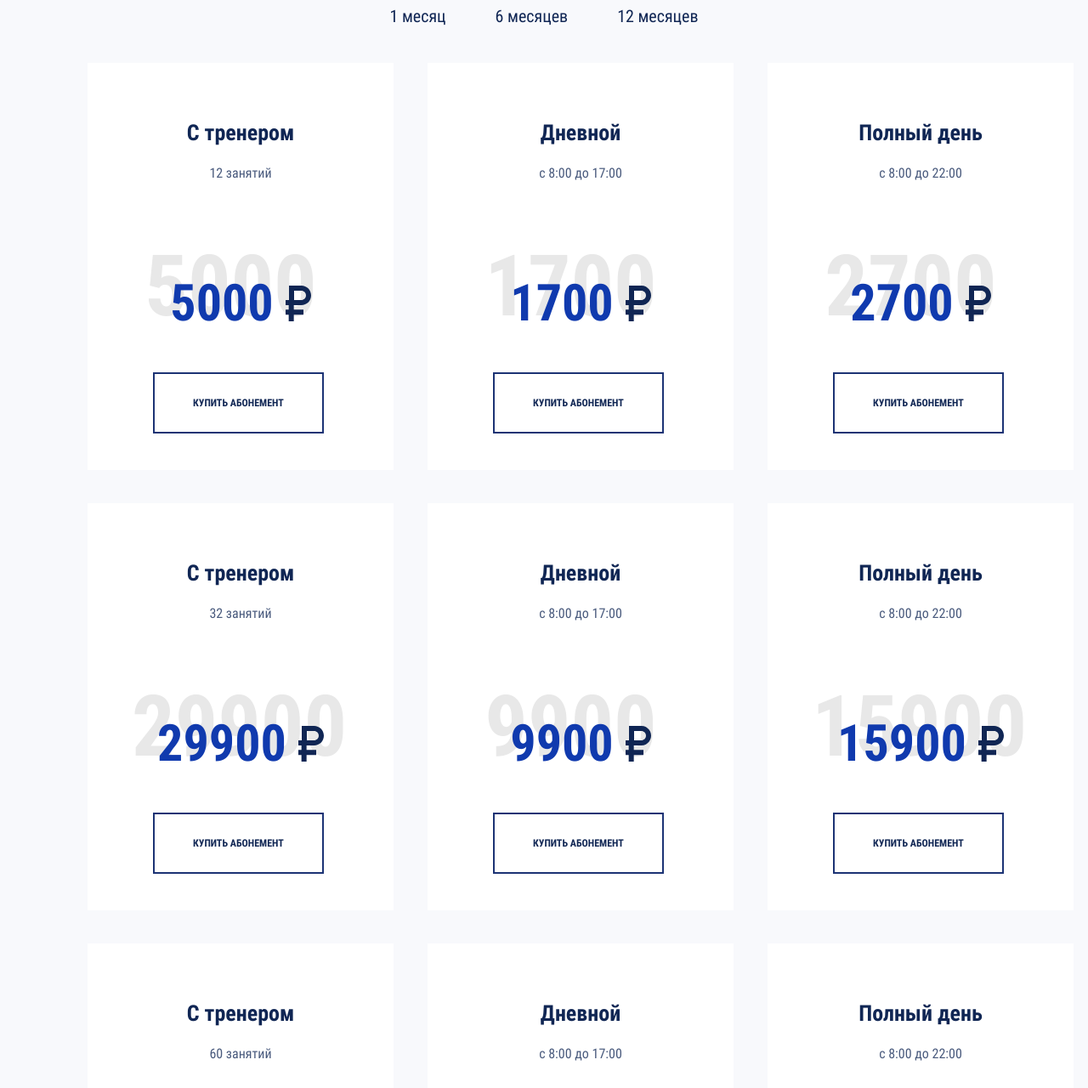
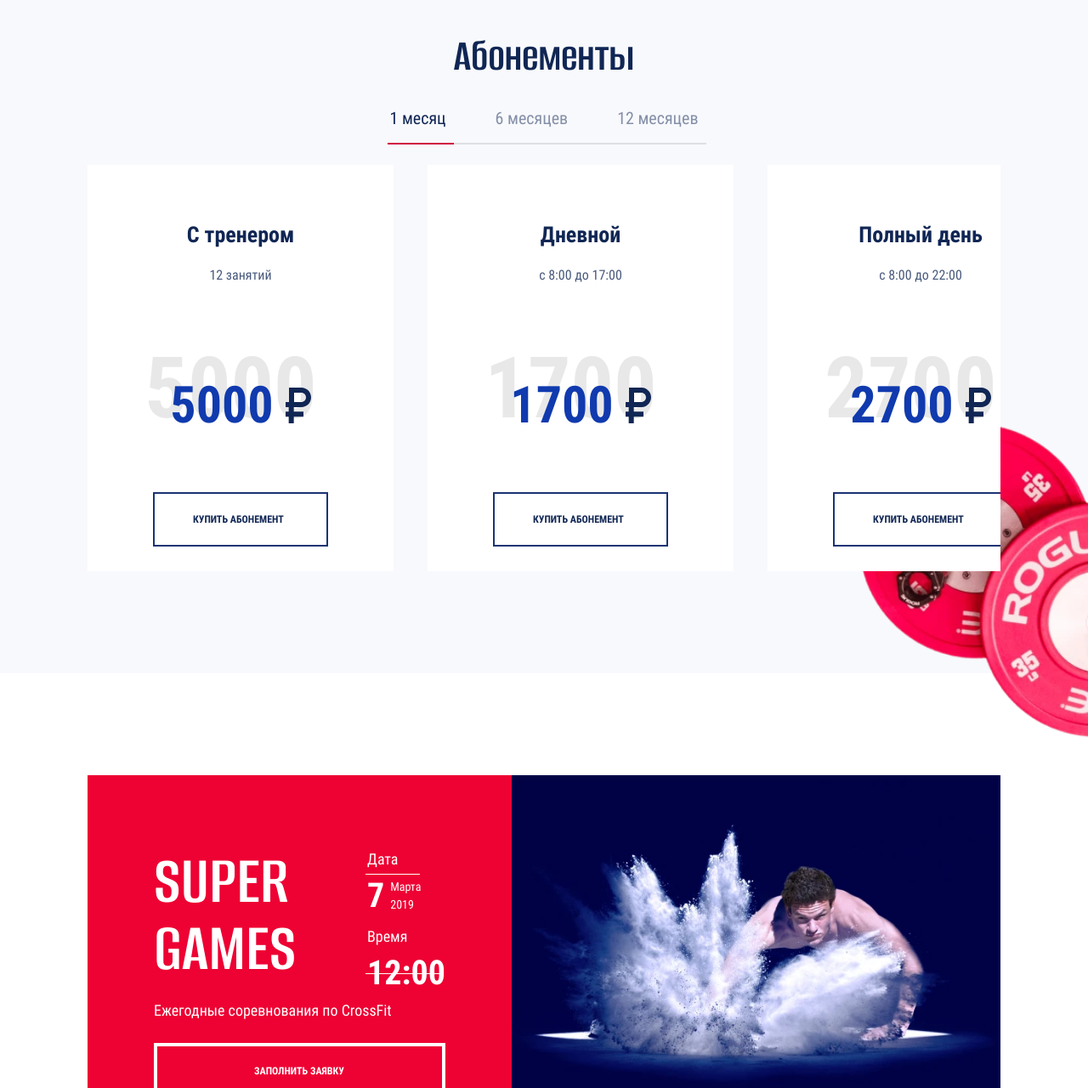
Before and after one commit to D-Inna/accelerator-supergym, a website built with webpack: page source/index.html in a window 1280 px wide. Shown: the part 1520-2800 px from the top of the page at 85% size. Built offline with nearby package versions, Linux system fonts and the light colour scheme; files whose address does not match are found by name.

Commit message:
Добавляет блок игр

```diff
--- a/source/index.html
+++ b/source/index.html
@@ -27,7 +27,7 @@
             <span>Тренажёрный зал <br>
               Групповые занятия <br>
               Кардио-зона </span>
-            <a class="header__link-info" href="">Купить абонемент</a>
+            <a class="header__link-info" href="#subscriptions">Купить абонемент</a>
           </div>
           <div class="header__image-container">
             <picture>
@@ -49,10 +49,12 @@
           <div class="promo__info">
             <h2>Тренажерный зал</h2>
             <h3>Просторный зал площадью 900&nbsp;кв/м</h3>
-            <span>Supergym&nbsp;&mdash; самый большой фитнес центр за&nbsp;Уралом и&nbsp;идеальное место для укрепления тела и&nbsp;здоровья.
+            <span>Supergym&nbsp;&mdash; самый большой фитнес центр за&nbsp;Уралом и&nbsp;идеальное место для укрепления
+              тела и&nbsp;здоровья.
               Тренажерный зал оснащен всем необходимым современным оборудованием для всех спортсменов.</span>
             <span class="promo__desktop">В&nbsp;зале расположены
-              отдельная зона для Crossfit и&nbsp;кардио-зона с&nbsp;40&nbsp;тренажерами. Также в&nbsp;фитнес центре есть несколько
+              отдельная зона для Crossfit и&nbsp;кардио-зона с&nbsp;40&nbsp;тренажерами. Также в&nbsp;фитнес центре есть
+              несколько
               оборудованных залов для различных видов групповых занятий.</span>
           </div>
           <div class="promo__wrapper-image">
@@ -76,8 +78,8 @@
               <source type="image/webp" srcset="./img/video.webp 1x, ./img/video@2x.webp 2x">
               <source media="(max-width: 767px)" srcset="./img/video-mobile.jpg 1x, ./img/video-mobile@2x.jpg 2x">
               <source media="(max-width: 1199px)" srcset="./img/video-tablet.jpg 1x, ./img/video-tablet@2x.jpg 2x">
-              <img class="promo__image" src="./img/video.jpg" srcset="./img/video@2x.jpg 2x" width="364" height="228" loading="lazy"
-                alt="Превью тренажерного зала.">
+              <img class="promo__image" src="./img/video.jpg" srcset="./img/video@2x.jpg 2x" width="364" height="228"
+                loading="lazy" alt="Превью тренажерного зала.">
             </picture>
             <img class="promo__icon" src="./img/play.svg" alt="Воспроизвести видео.">
             <div class="promo__video" data-src="https://www.youtube.com/embed/9TZXsZItgdw?autoplay=1">
@@ -86,15 +88,16 @@
         </div>
       </section>
 
-      <section class="subscriptions">
-        <div class="subscriptions__wrapper">
+      <section class="subscriptions" id="subscriptions">
+        <div class="subscriptions__wrapper" data-tabs="parent" data-delay="300" data-height="max">
           <h2>Абонементы</h2>
-          <div class="subscriptions__tabs">
-            <button class="subscriptions__tabs-button">1&nbsp;месяц</button>
-            <button class="subscriptions__tabs-button">6&nbsp;месяцев</button>
-            <button class="subscriptions__tabs-button">12&nbsp;месяцев</button>
+          <div class="subscriptions__tabs" data-tabs="controls">
+            <button class="subscriptions__tabs-button" type="button" data-tabs="control">1&nbsp;месяц</button>
+            <button class="subscriptions__tabs-button" type="button" data-tabs="control">6&nbsp;месяцев</button>
+            <button class="subscriptions__tabs-button" type="button" data-tabs="control">12&nbsp;месяцев</button>
           </div>
-          <ul class="subscriptions__list">
+          <div class="subscriptions__wrapper-list" data-tabs="content">
+            <ul class="subscriptions__list" data-tabs="element">
               <li class="subscriptions__item">
                 <h3>С&nbsp;тренером</h3>
                 <h4>12&nbsp;занятий</h4>
@@ -130,7 +133,7 @@
               </li>
             </ul>
 
-          <ul class="subscriptions__list">
+            <ul class="subscriptions__list" data-tabs="element">
               <li class="subscriptions__item">
                 <h3>С&nbsp;тренером</h3>
                 <h4>32&nbsp;занятий</h4>
@@ -166,7 +169,7 @@
               </li>
             </ul>
 
-          <ul class="subscriptions__list">
+            <ul class="subscriptions__list" data-tabs="element">
               <li class="subscriptions__item">
                 <h3>С&nbsp;тренером</h3>
                 <h4>60&nbsp;занятий</h4>
@@ -201,32 +204,56 @@
                 <a class="subscriptions__link" href="#">купить абонемент</a>
               </li>
             </ul>
+          </div>
+
 
           <picture>
             <source type="image/webp" media="(max-width: 1199px)"
               srcset="./img/inventory-tablet.webp 1x, ./img/inventory-tablet@2x.webp 2x">
             <source type="image/webp" srcset="./img/inventory.webp 1x, ./img/inventory@2x.webp 2x">
-          <source media="(max-width: 1199px)" srcset="./img/inventory-tablet.png 1x, ./img/inventory-tablet@2x.png 2x">
-          <img src="./img/inventory.png" srcset="./img/inventory@2x.png 2x" width="321" height="384" loading="lazy"
-            alt="Инвентарь тренажерного зала.">
+            <source media="(max-width: 1199px)"
+              srcset="./img/inventory-tablet.png 1x, ./img/inventory-tablet@2x.png 2x">
+            <img class="subscriptions__image" src="./img/inventory.png" srcset="./img/inventory@2x.png 2x" width="321"
+              height="384" loading="lazy" alt="Инвентарь тренажерного зала.">
           </picture>
         </div>
 
       </section>
-      <section>
+
+      <section class="promo-games">
+        <div class="promo-games__wrapper">
+          <div class="promo-games__inner">
+            <h2>SUPER GAMES</h2>
+            <dl class="promo-games__list">
+              <dt>Дата</dt>
+              <dd>7 <small>Марта<br>2019</small></dd>
+              <dt>Время</dt>
+              <dd>12:00</dd>
+            </dl>
+            <p>Ежегодные соревнования по CrossFit</p>
+            <a class="promo-games__link" href="#">заполнить заявку</a>
+          </div>
+
+          <div class="promo-games__wrapper-image">
             <picture>
             <source type="image/webp" media="(max-width: 767px)"
               srcset="./img/supergames-mobile.webp 1x, ./img/supergames-mobile@2x.webp 2x">
             <source type="image/webp" media="(max-width: 1199px)"
               srcset="./img/supergames-tablet.webp 1x, ./img/supergames-tablet@2x.webp 2x">
             <source type="image/webp" srcset="./img/supergames.webp 1x, ./img/supergames@2x.webp 2x">
-          <source media="(max-width: 767px)" srcset="./img/supergames-mobile.jpg 1x, ./img/supergames-mobile@2x.jpg 2x">
+            <source media="(max-width: 767px)"
+              srcset="./img/supergames-mobile.jpg 1x, ./img/supergames-mobile@2x.jpg 2x">
             <source media="(max-width: 1199px)"
               srcset="./img/supergames-tablet.jpg 1x, ./img/supergames-tablet@2x.jpg 2x">
             <img src="./img/supergames.jpg" srcset="./img/supergames@2x.jpg 2x" width="660" height="500" loading="lazy"
               alt="Cупер игры.">
           </picture>
+          </div>
+
+        </div>
+
       </section>
+
       <section>
         <picture>
           <source type="image/webp" srcset="./img/coach1.webp 1x, ./img/coach1@2x.webp 2x">
--- a/source/js/main.js
+++ b/source/js/main.js
@@ -2,6 +2,7 @@ import {iosVhFix} from './utils/ios-vh-fix';
 import {initModals} from './modules/modals/init-modals';
 import {Form} from './modules/form-validate/form';
 import './modules/video';
+import {initTabs} from './modules/tabs/init-tabs';
 
 // ---------------------------------
 
@@ -19,6 +20,8 @@ window.addEventListener('DOMContentLoaded', () => {
   // в load следует добавить скрипты, не участвующие в работе первого экрана
   window.addEventListener('load', () => {
     initModals();
+
+    initTabs();
     const form = new Form();
     window.form = form;
     form.init();
--- /dev/null
+++ b/source/js/modules/tabs/init-tabs.js
@@ -0,0 +1,11 @@
+import {Tabs} from './tabs';
+
+let tabs;
+
+const initTabs = () => {
+  tabs = new Tabs();
+  // Используйте в разработке экспортируемую переменную tabs, window сделан для бэкэнда
+  window.tabs = tabs;
+};
+
+export {initTabs, tabs};
--- /dev/null
+++ b/source/js/modules/tabs/tabs.js
@@ -0,0 +1,220 @@
+export class Tabs {
+  constructor() {
+    this._windowWidth = window.innerWidth;
+    this._documentClickHandler = this._documentClickHandler.bind(this);
+    this._init();
+  }
+
+  _init() {
+    this._initAllTabs();
+    document.addEventListener('click', this._documentClickHandler);
+  }
+
+  _resizeObserver() {
+    return new ResizeObserver((entries) => {
+      for (let entry of entries) {
+        if (entry.target.classList.contains('is-active')) {
+          this._updateTabHeight();
+        }
+      }
+    });
+  }
+
+  _documentClickHandler(evt) {
+    const target = evt.target;
+    if (!target.closest('[data-tabs="control"]')) {
+      return;
+    }
+    evt.preventDefault();
+    const control = target.closest('[data-tabs="control"]');
+    this.openTab(control);
+  }
+
+  _initAllTabs() {
+    const tabs = document.querySelectorAll('[data-tabs="parent"]');
+    const forLoadTabs = document.querySelectorAll('[data-tabs="element"].for-load');
+    tabs.forEach((tab) => {
+      this._initTab(tab);
+    });
+    forLoadTabs.forEach((tab) => {
+      tab.classList.remove('for-load');
+    });
+  }
+
+  _removeAllActiveClasses(tabControlElements, tabElements) {
+    tabElements.forEach((tab) => {
+      tab.classList.remove('is-active');
+    });
+
+    tabControlElements.forEach((element, index) => {
+      element.classList.remove('is-active');
+      element.setAttribute('data-index', index);
+    });
+  }
+
+  _setTabStartState(tab, dataHeight, tabElements, tabContentElement, tabControlElements, dataDelay) {
+    const activeIndex = this._returnActiveIndex(tabControlElements);
+    const blockHeight = dataHeight === 'max' ? this._returnMaxHeight(tabElements) : tabElements[activeIndex].offsetHeight;
+    this._removeAllActiveClasses(tabControlElements, tabElements);
+    tab.classList.add('no-transition');
+    tabControlElements[activeIndex].classList.add('is-active');
+    tabElements[activeIndex].classList.add('is-active');
+    if (dataHeight !== 'unset') {
+      tabContentElement.style.height = `${blockHeight}px`;
+    }
+    setTimeout(() => {
+      if (dataDelay) {
+        tab.classList.remove('no-transition');
+      }
+    }, dataDelay);
+  }
+
+  _returnActiveIndex(tabControlElements) {
+    let activeIndex = 0;
+    let flag = true;
+    tabControlElements.forEach((control, index) => {
+      if (control.classList.contains('is-active') && flag) {
+        activeIndex = index;
+        flag = false;
+      }
+    });
+    return activeIndex;
+  }
+
+  _returnMaxHeight(tabElements) {
+    let height = [];
+    tabElements.forEach((element) => {
+      height.push(element.offsetHeight);
+    });
+    height.sort((a, b) => a - b);
+    return height[height.length - 1];
+  }
+
+  _returnScopeList(nodeList, parent) {
+    const array = [];
+    nodeList.forEach((element) => {
+      const elementParent = element.closest('[data-tabs="parent"]');
+      if (elementParent === parent) {
+        array.push(element);
+      }
+    });
+
+    return array;
+  }
+
+  _returnScopeChild(nodeList, parent) {
+    let currentChild;
+    nodeList.forEach((element) => {
+      const elementParent = element.closest('[data-tabs="parent"]');
+      if (elementParent === parent) {
+        currentChild = element;
+      }
+    });
+
+    return currentChild;
+  }
+
+  _updateTabHeight() {
+    const activeElements = document.querySelectorAll('[data-tabs="element"].is-active');
+    activeElements.forEach((element) => {
+      let transition = false;
+      const parent = element.closest('[data-tabs="parent"]');
+      if (parent.closest('[data-tabs="element"]')) {
+        transition = true;
+      }
+      this._setTabElementHeight(element, transition);
+    });
+  }
+
+  _setTabElementHeight(element, transition) {
+    const parentElement = element.closest('[data-tabs="parent"]');
+    const dataHeight = parentElement.dataset.height;
+    const contentElement = this._returnScopeChild(parentElement.querySelectorAll('[data-tabs="content"]'), parentElement);
+    const tabElements = this._returnScopeList(parentElement.querySelectorAll('[data-tabs="element"]'), parentElement);
+
+    if (!transition) {
+      parentElement.classList.add('no-transition');
+    }
+
+    if (dataHeight === 'max') {
+      contentElement.style.height = `${this._returnMaxHeight(tabElements)}px`;
+    } else if (dataHeight === 'unset') {
+      contentElement.style.height = null;
+    } else {
+      contentElement.style.height = `${this._returnScopeChild(parentElement.querySelectorAll('[data-tabs="element"].is-active'), parentElement).offsetHeight}px`;
+    }
+
+    setTimeout(() => parentElement.classList.remove('no-transition'));
+  }
+
+  _initTab(tab) {
+    const dataHeight = tab.dataset.height;
+    const dataDelay = tab.dataset.delay ? tab.dataset.delay : 0;
+    const tabContentElement = tab.querySelector('[data-tabs="content"]');
+    const tabControlElements = this._returnScopeList(tab.querySelectorAll('[data-tabs="control"]'), tab);
+    const tabElements = this._returnScopeList(tab.querySelectorAll('[data-tabs="element"]'), tab);
+    this._setTabStartState(tab, dataHeight, tabElements, tabContentElement, tabControlElements, dataDelay);
+    if (dataHeight !== 'unset') {
+      tabElements.forEach((element) => {
+        this._resizeObserver().observe(element);
+      });
+    }
+    setTimeout(() => {
+      tab.classList.remove('no-transition-global');
+    });
+  }
+
+  reInit() {
+    this._initAllTabs();
+  }
+
+  openTab(control) {
+    const currentIndex = control.dataset.index;
+    const parentElement = control.closest('[data-tabs="parent"]');
+
+    if (control.classList.contains('is-active') || parentElement.classList.contains('no-action')) {
+      return;
+    }
+
+    const dataDelay = parentElement.dataset.delay ? parentElement.dataset.delay : 0;
+    const dataHeight = parentElement.dataset.height;
+    const contentElement = parentElement.querySelector('[data-tabs="content"]');
+    const tabElements = this._returnScopeList(parentElement.querySelectorAll('[data-tabs="element"]'), parentElement);
+
+    const activeControl = this._returnScopeChild(parentElement.querySelectorAll('[data-tabs="control"].is-active'), parentElement);
+    const activeElement = this._returnScopeChild(parentElement.querySelectorAll('[data-tabs="element"].is-active'), parentElement);
+    const currentHeight = contentElement.offsetHeight;
+    const newHeight = tabElements[currentIndex].offsetHeight;
+
+    parentElement.classList.add('no-action');
+    document.activeElement.blur();
+
+    if (activeControl) {
+      activeControl.classList.remove('is-active');
+    }
+
+    if (activeElement) {
+      activeElement.classList.remove('is-active');
+    }
+
+    if (currentHeight > newHeight) {
+      setTimeout(() => {
+        if (dataHeight !== 'max' && dataHeight !== 'unset') {
+          contentElement.style.height = newHeight + 'px';
+        }
+        control.classList.add('is-active');
+        tabElements[currentIndex].classList.add('is-active');
+        parentElement.classList.remove('no-action');
+      }, dataDelay);
+    } else {
+      if (dataHeight !== 'max' && dataHeight !== 'unset') {
+        contentElement.style.height = newHeight + 'px';
+      }
+      setTimeout(() => {
+        control.classList.add('is-active');
+        tabElements[currentIndex].classList.add('is-active');
+        parentElement.classList.remove('no-action');
+      }, dataDelay);
+    }
+  }
+}
--- /dev/null
+++ b/source/sass/blocks/data-tabs.scss
@@ -0,0 +1,47 @@
+[data-tabs="parent"] {
+  overflow: hidden;
+
+  &.no-transition {
+    > [data-tabs="control"],
+    > [data-tabs="content"],
+    > [data-tabs="element"] {
+      transition: none;
+    }
+  }
+
+  &.no-transition-global {
+    [data-tabs="control"],
+    [data-tabs="content"],
+    [data-tabs="element"] {
+      transition: none;
+    }
+  }
+}
+
+[data-tabs="parent"] [data-tabs="content"] {
+  position: relative;
+}
+
+[data-tabs="element"] {
+  position: absolute;
+
+  visibility: hidden;
+  opacity: 0;
+
+  transition: opacity 0.3s ease-in, visibility 0.3s ease-in;
+}
+
+[data-tabs="element"].for-load {
+  position: static;
+  visibility: visible;
+  opacity: 1;
+
+  transition: none;
+}
+
+[data-tabs="element"].is-active {
+  z-index: 1;
+
+  visibility: visible;
+  opacity: 1;
+}
--- /dev/null
+++ b/source/sass/blocks/promo-games.scss
@@ -0,0 +1,97 @@
+.promo-games {
+  padding: 120px 103px 106px;
+}
+
+.promo-games__wrapper {
+  display: flex;
+}
+
+.promo-games__inner {
+  padding: 85px 78px 87px;
+  background-color: $link-red;
+  color: $tel-color;
+  display: grid;
+  grid-template-columns: 201px auto;
+  gap: 50px;
+  row-gap: 0;
+
+  & h2 {
+    font-family: $ff-alumni;
+    font-weight: 600;
+    font-size: 82px;
+    line-height: 79px;
+    grid-column: 1/2;
+    margin: 0;
+  }
+
+  & p {
+    font-family: $ff-roboto;
+    font-weight: 400;
+    font-size: 18px;
+    line-height: 27px;
+    grid-column: 1/-1;
+    margin: 0;
+    margin-bottom: 20px;
+  }
+}
+
+.promo-games__list {
+  grid-column: 2/3;
+  margin: 0;
+
+  & dt {
+    font-family: $ff-roboto;
+    font-weight: 400;
+    font-size: 18px;
+    line-height: 27px;
+    margin: 0;
+  }
+
+  & dd {
+    font-family: $ff-roboto;
+    font-weight: 700;
+    font-size: 40px;
+    line-height: 60px;
+    margin: 0;
+    display: flex;
+    gap: 7px;
+  }
+
+  & small {
+    font-weight: 400;
+    font-size: 14px;
+    line-height: 21px;
+    margin-top: 9px;
+    position: relative;
+    margin-bottom: 13px;
+
+    &::before,
+    &::after {
+      position: absolute;
+      content: "";
+      top: -5px;
+      left: -29px;
+      height: 1px;
+      width: 64px;
+      background-color: $tel-color;
+    }
+
+    &::after {
+      width: 88px;
+      top: 14vh;
+    }
+  }
+}
+
+.promo-games__link {
+  grid-column: 1/-1;
+  font-family: $ff-roboto;
+  font-weight: 700;
+  font-size: 12px;
+  line-height: 14px;
+  color: $tel-color;
+  text-transform: uppercase;
+  padding: 22px 114px;
+  border: 4px solid $tel-color;
+  margin-top: 5px;
+}
--- a/source/sass/blocks/promo.scss
+++ b/source/sass/blocks/promo.scss
@@ -1,5 +1,5 @@
 .promo {
-  padding: 120px 103px;
+  padding: 120px 103px 240px;
 }
 
 .promo__wrapper {
--- a/source/sass/blocks/subscriptions.scss
+++ b/source/sass/blocks/subscriptions.scss
@@ -1,9 +1,15 @@
 .subscriptions {
   background-color: $bg-color;
   padding: 120px 103px;
+  position: relative;
 }
 
 .subscriptions__wrapper {
+  ///////////////
+  width: 100%;
+  margin: 0 auto;
+  max-width: 1160px;
+
   & h2 {
     font-family: $ff-alumni;
     font-weight: 600;
@@ -22,6 +28,17 @@
   flex-wrap: wrap;
   gap: 46px;
   justify-content: center;
+  position: relative;
+
+  &::before {
+    position: absolute;
+    content: "";
+    left: 36%;
+    bottom: -15px;
+    height: 2px;
+    width: 341px;
+    background-color: $tabs-line-grey;
+  }
 }
 
 .subscriptions__tabs-button {
@@ -29,9 +46,32 @@
   font-weight: 400;
   font-size: 20px;
   line-height: 30px;
-  color: $text-color;
+  color: $tabs-grey;
   border: none;
   background-color: transparent;
+  cursor: pointer;
+  position: relative;
+
+  &.is-active {
+    opacity: 1;
+    pointer-events: none;
+    color: $text-color;
+
+    &::before {
+      position: absolute;
+      content: "";
+      left: 5%;
+      bottom: -15px;
+      height: 2px;
+      width: 100%;
+      background-color: $border-red;
+    }
+  }
+}
+
+.subscriptions__wrapper-list {
+  /////////////////
+  transition: height 0.3s;
 }
 
 .subscriptions__list {
@@ -42,6 +82,8 @@
   display: grid;
   grid-template-columns: repeat(3, 360px);
   gap: 40px;
+  //////////////
+  width: 100%;
 }
 
 .subscriptions__item {
@@ -69,6 +111,25 @@
     margin: 0;
     margin-bottom: 96px;
   }
+
+  &:focus,
+  &:focus-within,
+  &:hover {
+    outline: none;
+
+    &::before {
+      content: "";
+      position: absolute;
+      top: 0;
+      right: 0;
+      bottom: 0;
+      left: 0;
+      border: 7px solid $border-red;
+      border-image: linear-gradient(to left top, $border-blue, $border-red);
+      border-image-slice: 1;
+      pointer-events: none;
+    }
+  }
 }
 
 .subscriptions__price {
@@ -76,7 +137,7 @@
   justify-content: center;
   align-items: center;
   gap: 14px;
-  margin-bottom: 59px;
+  margin-bottom: 57px;
 
   & span {
     font-family: $ff-roboto;
@@ -114,6 +175,21 @@
   line-height: 14px;
   color: $text-color;
   text-transform: uppercase;
-  padding: 27px 45px;
+  padding: 23px 45px;
   border: 2px solid $border;
+  display: block;
+
+  &:hover,
+  &:focus {
+    border: none;
+    padding: 27px 45px;
+    color: $tel-color;
+    background: linear-gradient(97.05deg, $link-red 17.6%, $link-blue 95.31%);
+  }
 }
+
+.subscriptions__image {
+  position: absolute;
+  bottom: -166px;
+  right: 0;
+}
--- a/source/sass/style.scss
+++ b/source/sass/style.scss
@@ -27,6 +27,8 @@
 @import "blocks/main-container.scss";
 @import "blocks/promo.scss";
 @import "blocks/subscriptions.scss";
+@import "blocks/data-tabs.scss";
+@import "blocks/promo-games.scss";
 // ---------------------------------
 
 // ❗❗❗ запрещено использовать изображения в css, касается как jpg \ png, так и svg
```
Also changed, not shown: source/sass/variables.scss (+7 -0 lines), build/css/style.css, build/css/style.min.css, build/index.html, build/js/main.min.js, 2 other files. Lines whose indentation alone changed are shown as unchanged.
